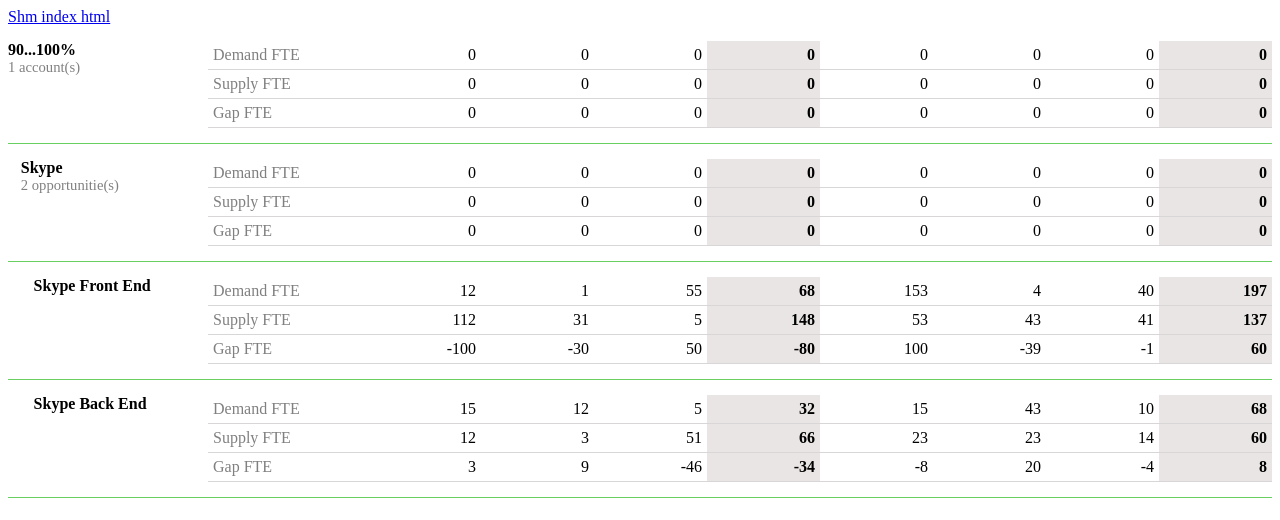
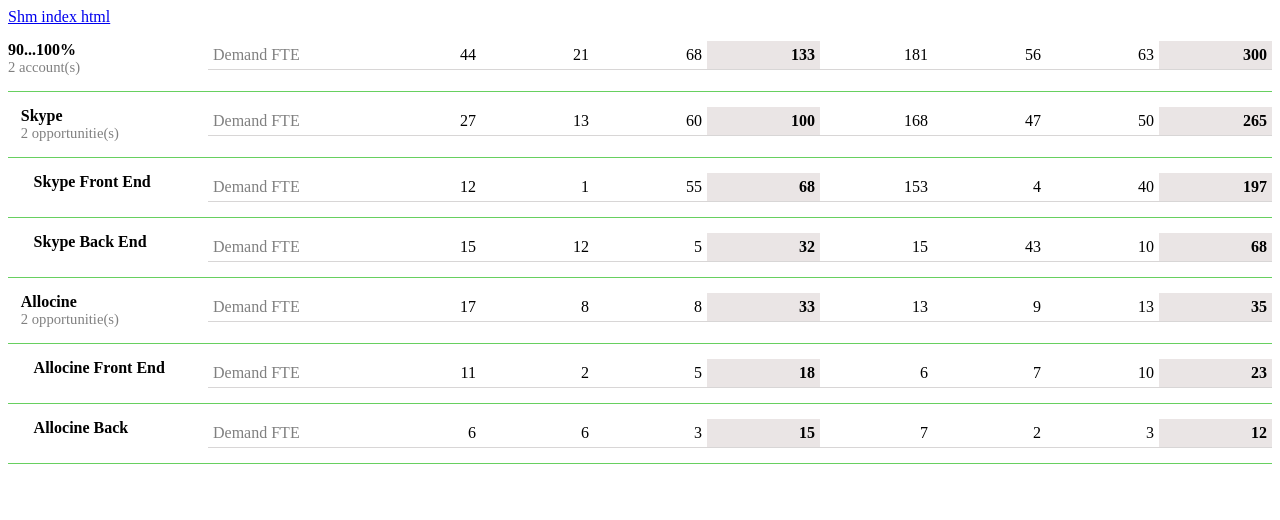
Before and after one commit to trickbz/kovs, a plain HTML site: page knockout/index.html in a window 1280 px wide. Drawn offline with Linux system fonts and the light colour scheme.

Commit message:
Working calc for single hardcode metric

```diff
--- a/knockout/index.html
+++ b/knockout/index.html
@@ -108,25 +108,27 @@
 
             self.children = ko.observableArray(children);
             self.SumRootChidlrenArrays = function (tree, resultArray) {
-                if (!tree.children || tree.children().length === 0) return resultArray;
+                if (tree.children().length === 0) {
+                    return tree.demand().values;
+                }
+
                 for (var i = 0; i < tree.children().length; i++) {
                     var child = tree.children()[i];
                     for (var j = 0; j < child.demand().values.length; j++) {
                         var demand = child.demand().values[j];
                         resultArray[j] += demand;
                     }
-                    console.log(self.name() + ', ' + resultArray);
                     self.SumRootChidlrenArrays(child, resultArray);
                 }
+                return resultArray;
             }
 
-            self.table = ko.observableArray([self.demand, self.supply, self.gap]);
-            //self.table = ko.computed(function () {
-            //    var demandArray = [0, 0, 0, 0, 0, 0];
-            //    demandArray = self.SumRootChidlrenArrays(self, demandArray);
-            //    console.log("Demand array name = " + self.name() + ", " + demandArray);
-            //    return [{ name: "Demand FTE", values: demandArray }];
-            //});
+            //self.table = ko.observableArray([self.demand, self.supply, self.gap]);
+            self.table = ko.computed(function () {
+                var demandArray = [0, 0, 0, 0, 0, 0];
+                demandArray = self.SumRootChidlrenArrays(self, demandArray);
+                return [{ name: "Demand FTE", values: demandArray }];
+            });
 
             self.isOpened = ko.observable();
             self.isClosed = ko.computed(function () {
@@ -147,6 +149,19 @@
                             new Node('Skype Back End', 3, [],
                                 { name: 'Demand FTE', values: [15, 12, 5, 15, 43, 10] },
                                 { name: 'Supply FTE', values: [12, 3, 51, 23, 23, 14] }
+                            )
+                        ],
+                        { name: 'Demand FTE', values: [0, 0, 0, 0, 0, 0] },
+                        { name: 'Supply FTE', values: [0, 0, 0, 0, 0, 0] }
+                    ),
+                    new Node('Allocine', 2, [
+                            new Node('Allocine Front End', 3, [],
+                                { name: 'Demand FTE', values: [11, 2, 5, 6, 7, 10] },
+                                { name: 'Demand FTE', values: [4, 1, 4, 5, 6, 11] }
+                            ),
+                            new Node('Allocine Back', 3, [],
+                                { name: 'Demand FTE', values: [6, 6, 3, 7, 2, 3] },
+                                { name: 'Demand FTE', values: [1, 5, 2, 5, 3, 7] }
                             )
                         ],
                         { name: 'Demand FTE', values: [0, 0, 0, 0, 0, 0] },
```
